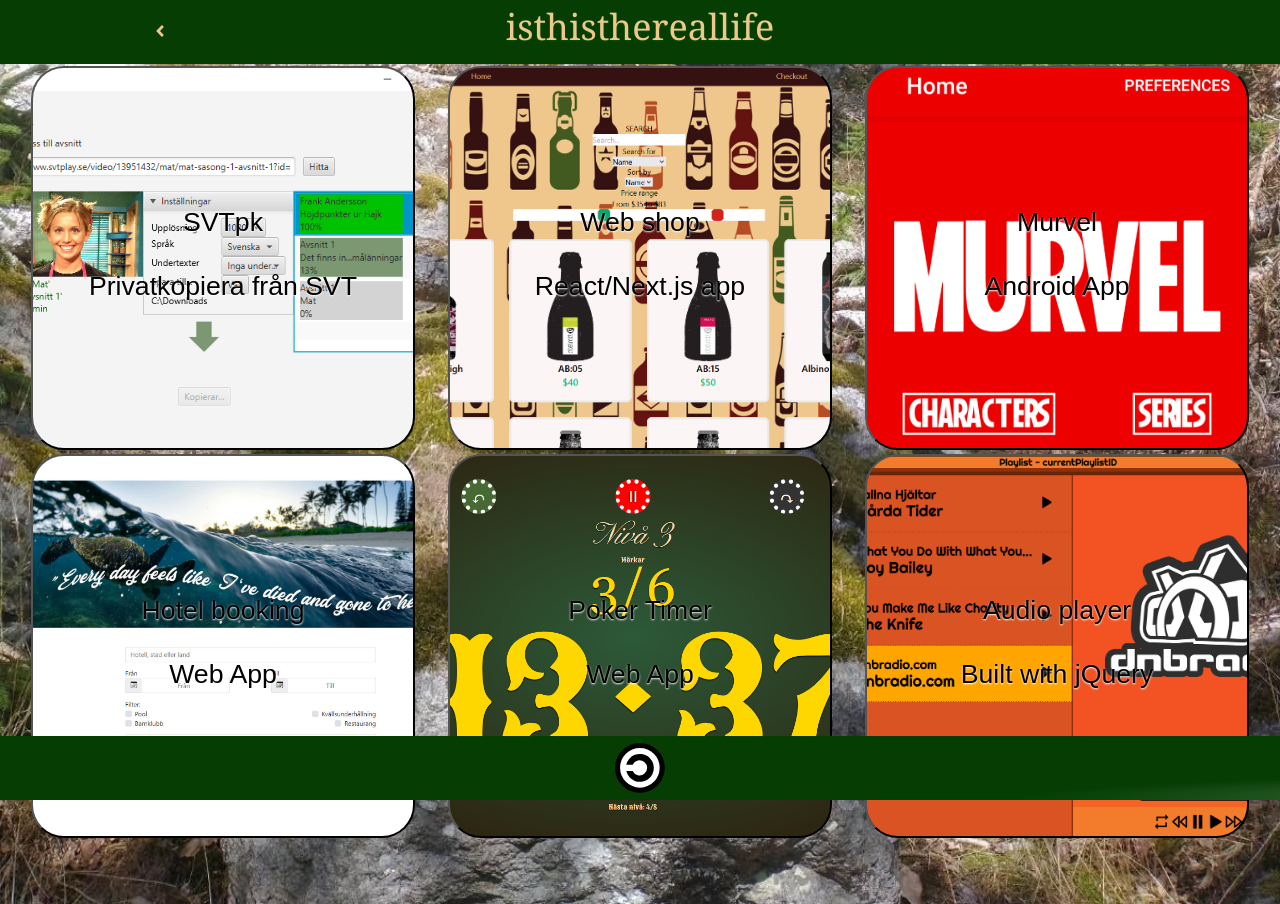
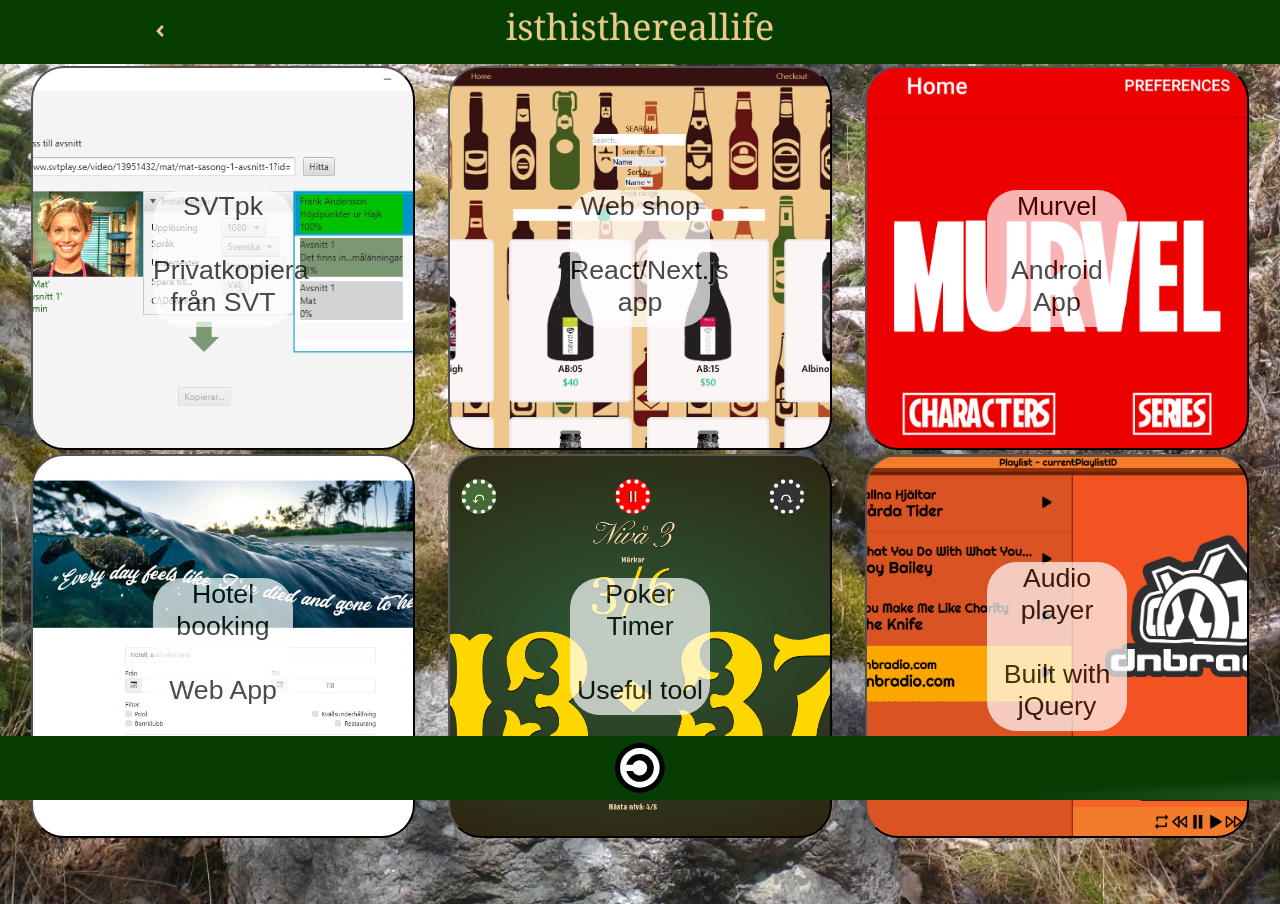
Before and after one commit to isthisthereallife/pages, a Next.js app: page /pages/projects in a window 1280 px wide. Built offline with nearby package versions, Linux system fonts and the light colour scheme.

Commit message:
Deploy - fixed external link tags
External links with <a> and not <Link>

```diff
--- a/src/pages/projects.jsx
+++ b/src/pages/projects.jsx
@@ -95,7 +95,7 @@
                   <h4 className={styles.title}>
                     Poker Timer <br />
                     <br />
-                    Web App
+                    Useful tool
                   </h4>
                 </div>
               </button>
--- a/src/pages/projects/Pokertimer.jsx
+++ b/src/pages/projects/Pokertimer.jsx
@@ -81,7 +81,7 @@
               id={styles.poker_img}
               src={imgPoker}
             />
-          </div>{" "}
+          </div>
         </a>
         <div className={styles.infoText} id={styles.gilfoyleInfo}>
           <h4>Poker Timer</h4>
@@ -106,7 +106,7 @@
             <a href="https://acornsfordinner.github.io/pokertimer/">
               try it out
             </a>
-          </div>{" "}
+          </div>
         </div>
       </div>
     </>
--- a/src/styles/global.css
+++ b/src/styles/global.css
@@ -65,7 +65,6 @@
   min-height: 84vh;
   min-width: 100vw;
   user-select: none;
-  margin-bottom: 30px;
 }
 
 .main .startpage_button {
--- a/src/styles/project.module.css
+++ b/src/styles/project.module.css
@@ -91,6 +91,8 @@
   /*max-height: 450px;*/
   border-radius: 10px;
   font-size: 1.1em;
+
+  margin-bottom: 50px;
 }
 
 .list_lefty {
--- a/src/styles/projects.module.css
+++ b/src/styles/projects.module.css
@@ -62,6 +62,10 @@
     display: flex;
     justify-content: center;
     border: 1px solid black;
+  }
+
+  .itemButton .title {
+    font-size: 1.4em;
   }
   .titleCard {
     height: auto;
@@ -143,6 +147,14 @@
   }
   .main {
     min-height: 90vh;
+  }
+
+  .titleCard {
+    height: auto;
+    width: 140px;
+    background-color: white;
+    opacity: 0.7;
+    border-radius: 30px;
   }
 }
 
```
Also changed, not shown: 10 other files (tests, documents, lock files or other folders).
